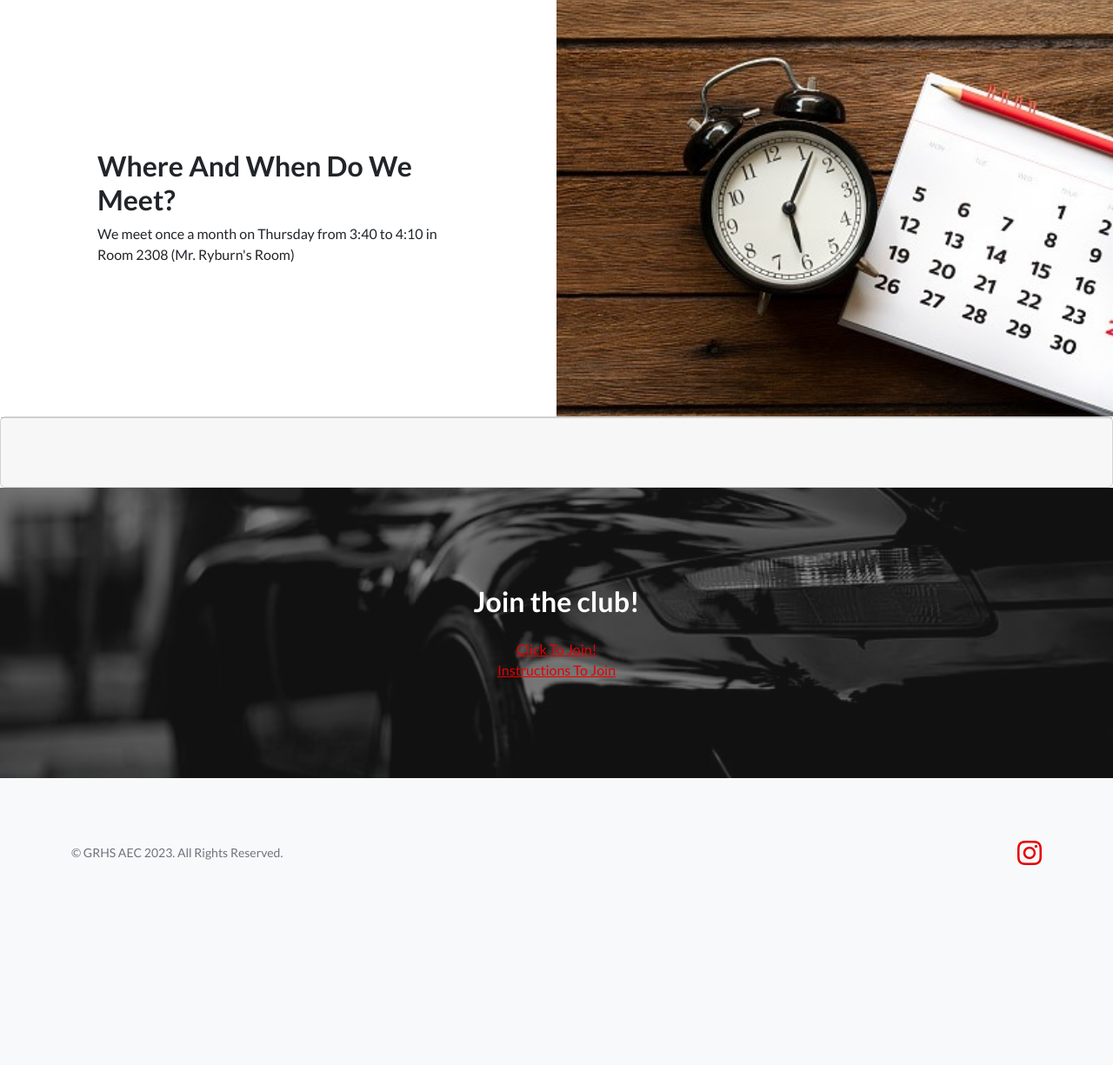
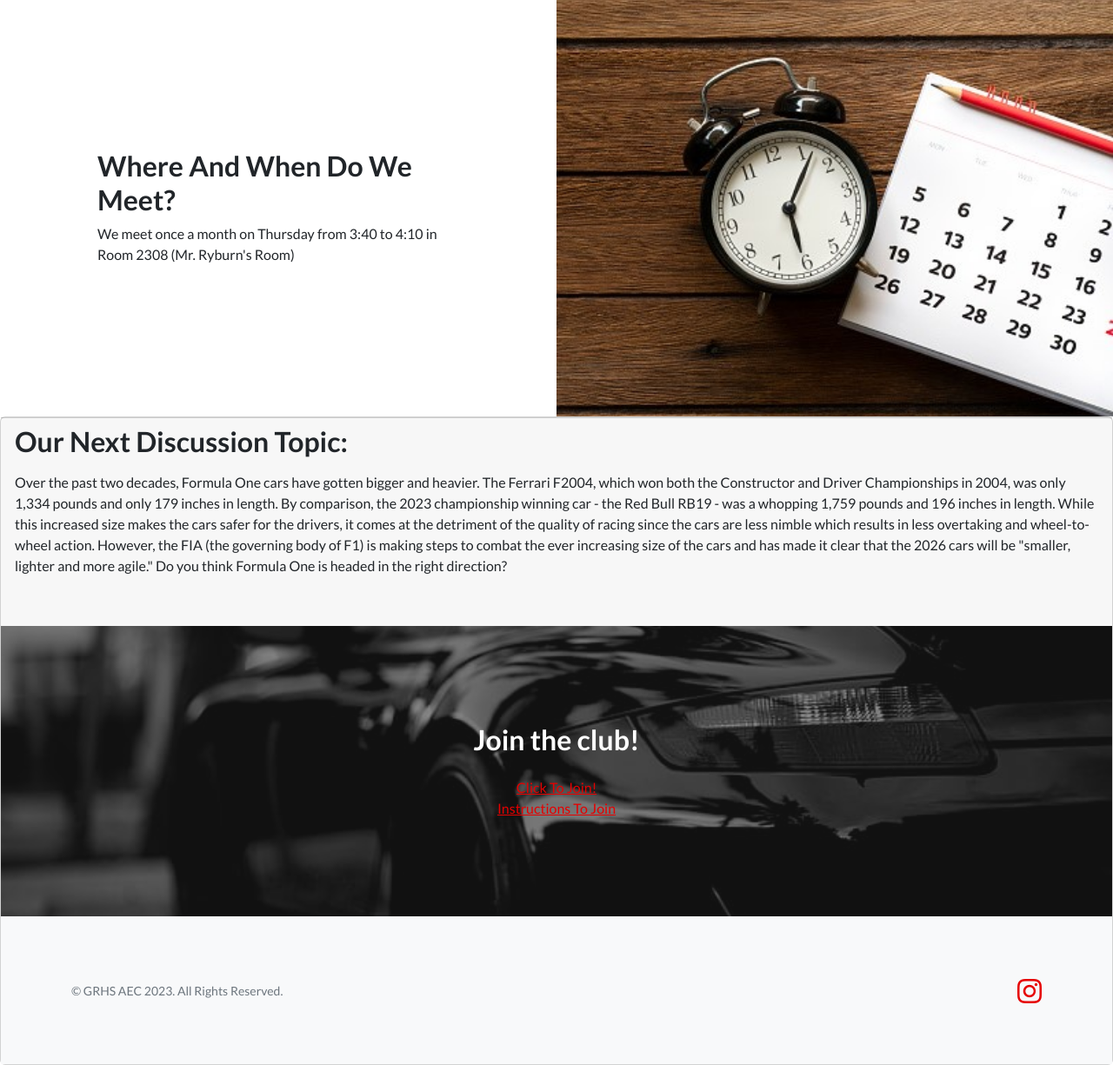
Before and after one commit to yeetse/GrhsClub, a Django app: page / in a window 1280 px wide. Shown: the part 1714-2939 px from the top of the page at 87% size. Before the commit the page ends 2709 px from the top, so only its background shows below. Run offline with Django 4.2, Linux system fonts and the light colour scheme; some libraries are stand-ins or nearby versions.

Commit message:
Code commit

```diff
--- a/myapp/templates/myapp/index.html
+++ b/myapp/templates/myapp/index.html
@@ -69,9 +69,14 @@
                 </div>
             </div>
         </section>
-        <div class="card">
-          <div class="card-footer" style="height: 5rem;">
-          </div>
+         <div class="card">
+          <div class="card-footer" style="height: 15rem;">
+              <div class="row justify-content-center">
+                <h2 class="mb-3">Our Next Discussion Topic:</h2>
+                  <p class="mb-0">Over the past two decades, Formula One cars have gotten bigger and heavier. The Ferrari F2004, which won both the Constructor and Driver Championships in 2004, was only 1,334 pounds and only 179 inches in length. By comparison, the 2023 championship winning car - the Red Bull RB19 - was a whopping 1,759 pounds and 196 inches in length. While this increased size makes the cars safer for the drivers, it comes
+                      at the detriment of the quality of racing since the cars are less nimble which results in less overtaking and wheel-to-wheel action. However, the FIA (the governing body of F1) is making steps to combat the ever increasing size of the cars and has made it clear that the 2026
+                      cars will be "smaller, lighter and more agile." Do you think Formula One is headed in the right direction?</p>
+              </div>
         </div>
         <!-- Call to Action-->
         <section class="call-to-action text-white text-center" id="signup">
```
